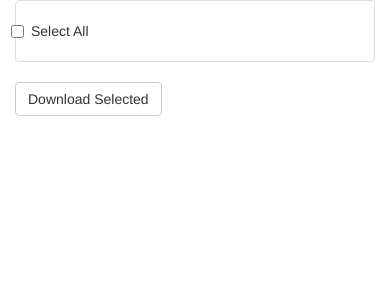
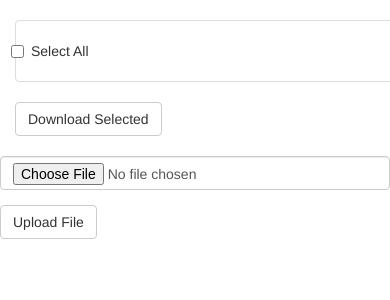
Before and after one commit to jvanvoorst/docker-lemp, a PHP site: page / in a window 390 px wide; the page is wider, and only the part inside the window is pictured. Shown: the top 300 px of that part. Run offline with PHP 8.4, Linux system fonts and the light colour scheme; data that the repository does not hold is empty; some libraries are stand-ins or nearby versions.

Commit message:
styled download component

```diff
--- a/project/index.html
+++ b/project/index.html
@@ -3,7 +3,7 @@
 <html>
     <head>
         <meta charset="utf-8">
-        <title>Upload Test</title>
+        <title>Angular Components</title>
 
         <meta name="viewport" content="width=device-width, initial-scale=1">
 
@@ -17,8 +17,11 @@
 
     </head>
     <body ng-app="mainApp">
-        <div ng-controller="mainCntrl">
-            <files-component files="files"></files-component>
+        <div class="container" ng-controller="mainCntrl">
+            <div class="row">
+                <files-component class="col-md-6" files="files"></files-component>
+                <upload-component class="col-md-6"></upload-component>
+            </div>
         </div>
     </body>
 </html>
--- a/project/public/css/style.css
+++ b/project/public/css/style.css
@@ -1,3 +1,6 @@
 .selected {
     background-color: lightgrey;
 }
+.files-comp-container {
+    width: 500px;
+}
--- a/project/public/js/main.js
+++ b/project/public/js/main.js
@@ -1,6 +1,6 @@
 /* jshint esversion: 6 */
 
-angular
+const app = angular
     .module('mainApp', [])
     .controller('mainCntrl', ['$scope', '$log', 'filesService', function($scope, $log, filesService) {
         // call files.list to get data for files component
@@ -14,9 +14,10 @@ angular
                 $log.log(`Error: files.list() did not return an array, instead: ${res.data}`);
             }
         });
-    }])
-    // filesComponent displays a list of files in direcotry,  download one or multiple
-    .component('filesComponent', {
+    }]);
+
+// filesComponent displays a list of files in direcotry,  download one or multiple
+app.component('filesComponent', {
         templateUrl: 'public/templates/files.html',
         bindings: {
             files: '=',
@@ -76,3 +77,15 @@ angular
         // download multiple files in zip archive
         this.getMultiple = (files) => window.location = 'php/files.php?action=getMultiple&files=' + files.join('@');
     });
+
+// upload component
+app.component('uploadComponent', {
+    templateUrl: 'public/templates/upload.html',
+    bindings: {
+
+    },
+    controller: function() {
+
+    }
+
+});
--- a/project/public/templates/files.html
+++ b/project/public/templates/files.html
@@ -1,6 +1,6 @@
 <!DOCTYPE html>
 
-<div class="container">
+<div class="container files-comp-container">
 
     <ul class="list-group">
 
```
Also changed, not shown: project/public/templates/upload.html (renamed from project/public/templates/uploadTemplate.html).
